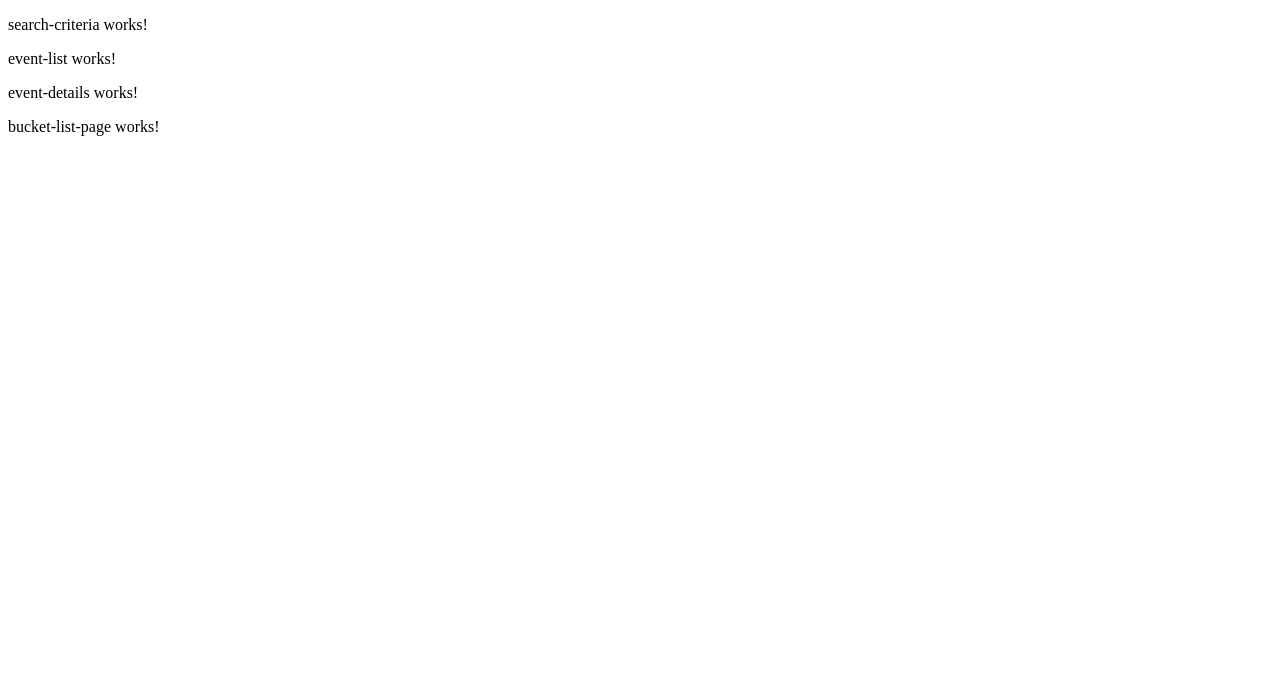
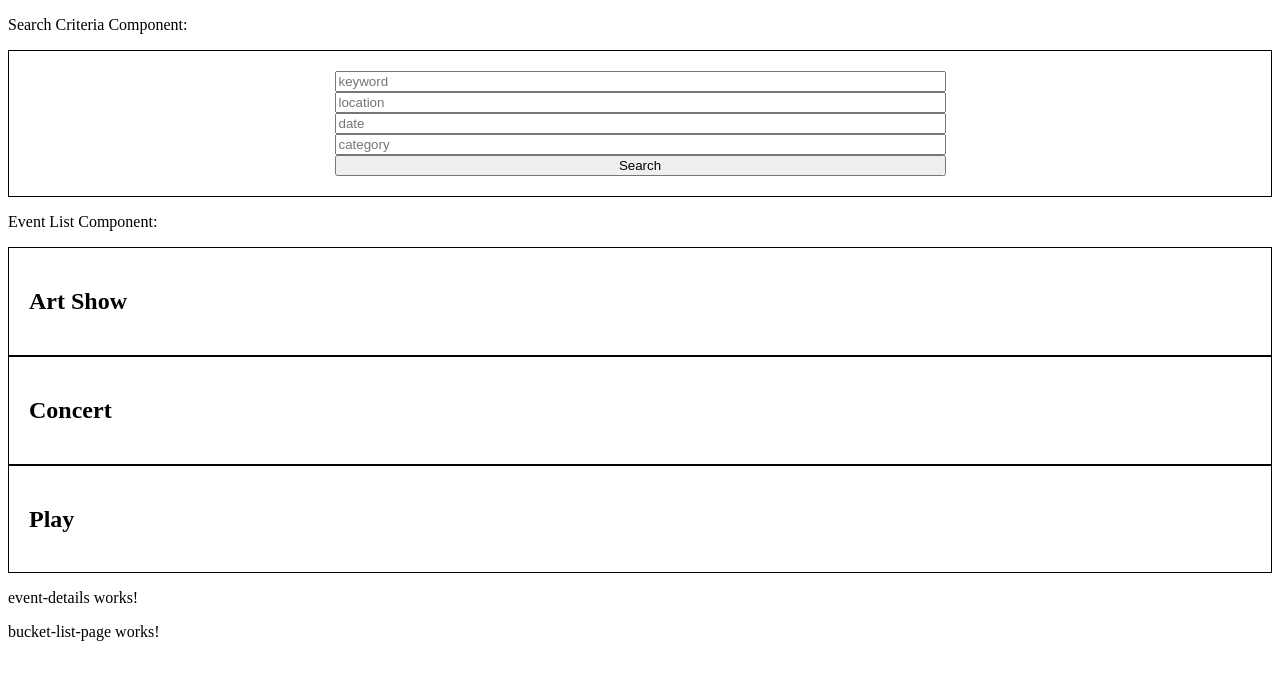
Before and after one commit to bailandocubita/re-Gather, an Angular app: page / in a window 1280 px wide. Shown: the top 680 px of the page. Built offline with nearby package versions, Linux system fonts and the light colour scheme.

Commit message:
added search input placeholders and placeholder event array until link api

```diff
--- a/src/app/app.module.ts
+++ b/src/app/app.module.ts
@@ -7,6 +7,7 @@ import { SearchCriteriaComponent } from './search-criteria/search-criteria.compo
 import { EventListComponent } from './event-list/event-list.component';
 import { BucketListPageComponent } from './bucket-list-page/bucket-list-page.component';
 import { EventDetailsComponent } from './event-details/event-details.component';
+import { FormsModule } from '@angular/forms';
 
 @NgModule({
   declarations: [
@@ -18,6 +19,7 @@ import { EventDetailsComponent } from './event-details/event-details.component';
   ],
   imports: [
     BrowserModule,
+    FormsModule,
     AppRoutingModule
   ],
   providers: [],
--- a/src/app/event-list/event-list.component.css
+++ b/src/app/event-list/event-list.component.css
@@ -0,0 +1,4 @@
+.border{
+    border: black 1px solid;
+    padding: 20px;
+}
--- a/src/app/event-list/event-list.component.html
+++ b/src/app/event-list/event-list.component.html
@@ -1 +1,4 @@
-<p>event-list works!</p>
+<p>Event List Component:</p>
+<div *ngFor='let event of events' class='border'>
+    <h2>{{event.title}}</h2>
+</div>
--- a/src/app/event-list/event-list.component.ts
+++ b/src/app/event-list/event-list.component.ts
@@ -1,4 +1,5 @@
 import { Component, OnInit } from '@angular/core';
+import { Event } from '../event';
 
 @Component({
   selector: 'app-event-list',
@@ -12,4 +13,29 @@ export class EventListComponent implements OnInit {
   ngOnInit(): void {
   }
 
+  //placeholder for now
+  events: Event[] = [
+    {
+      title: 'Art Show',
+      location: 'Detroit',
+      date: '4-16-2021',
+      category: 'art',
+      price: 20
+    },
+    {
+      title: 'Concert',
+      location: 'Cleveland',
+      date: '5-6-2021',
+      category: 'music',
+      price: 60
+    },
+    {
+      title: 'Play',
+      location: 'Grand Rapids',
+      date: '6-26-2021',
+      category: 'theatre',
+      price: 40
+    }
+  ]
+
 }
--- /dev/null
+++ b/src/app/event.ts
@@ -0,0 +1,7 @@
+export interface Event {
+    title: string;
+    location: string;
+    date: string;
+    category: string;
+    price: number
+}
--- a/src/app/search-criteria/search-criteria.component.css
+++ b/src/app/search-criteria/search-criteria.component.css
@@ -0,0 +1,17 @@
+form{
+    display: flex;
+    flex-direction: column;
+    width: 50%;
+}
+
+button{
+    width: 50%;
+}
+
+.border{
+    border: black 1px solid;
+    padding: 20px;
+    display: flex;
+    flex-direction: column;
+    align-items: center;
+}
--- a/src/app/search-criteria/search-criteria.component.html
+++ b/src/app/search-criteria/search-criteria.component.html
@@ -1 +1,10 @@
-<p>search-criteria works!</p>
+<p>Search Criteria Component:</p>
+<div class=border>
+    <form>
+        <input placeholder='keyword'>
+        <input placeholder='location'>
+        <input placeholder='date'>
+        <input placeholder='category'>
+    </form>
+    <button>Search</button>
+</div>
```
Also changed, not shown: src/app/app.component.html (line endings or trailing spaces).
